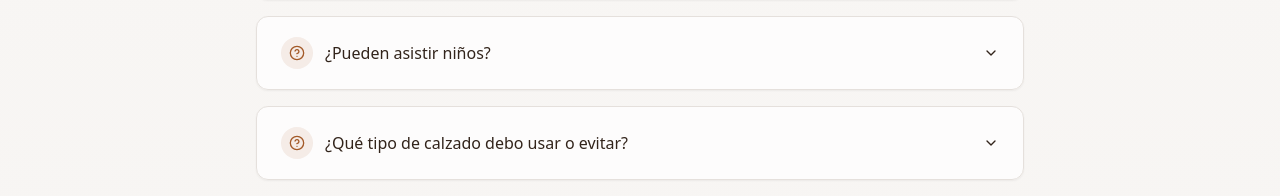
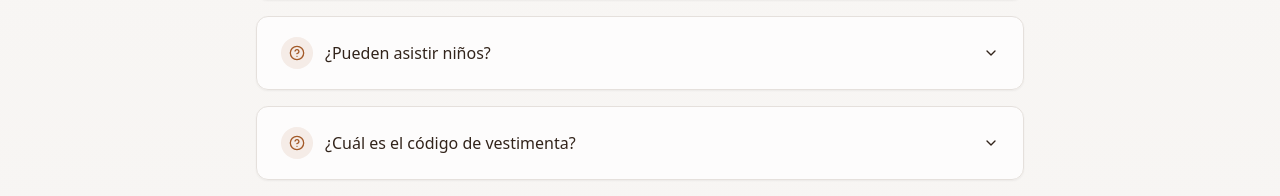
Before and after one commit to santiagogomezromero/matrimonio-vale-david, a React (Vite) app: page / in a window 1280 px wide. Shown: the part 9885-10081 px from the top of the page. Built offline with nearby package versions, Linux system fonts and the light colour scheme; a web font is replaced by a local one.

Commit message:
Preceding changes

```diff
--- a/src/contexts/LanguageContext.tsx
+++ b/src/contexts/LanguageContext.tsx
@@ -94,8 +94,8 @@ const translations = {
     'faq.q2.answer': 'Para que puedan aclimatarse sin problemas a la altitud (más de 2900 m s. n. m.), les recomendamos llegar al menos un día antes. Evita consumir alcohol o alimentos pesados o frituras ese día. Descansa, ya que te esperan dos días de pura celebración.',
     'faq.q3.question': '¿Pueden asistir niños?',
     'faq.q3.answer': '¡Nos encantan los niños! Sin embargo, las invitaciones serán específicas y les pedimos que solo traigan a los niños que aparecen en su invitación.',
-    'faq.q4.question': '¿Qué tipo de calzado debo usar o evitar?',
-    'faq.q4.answer': 'Aquí en el Valle Sagrado muchos de los caminos no están pavimentados, a menudo son de tierra y rocosos. Por lo que las botas o el calzado cerrado y abrigado son las mejores opciones para disfrutar cómodamente de este entorno. Por favor, no tacones.',
+    'faq.q4.question': '¿Cuál es el código de vestimenta?',
+    'faq.q4.answer': 'Para el viernes 1 de mayo la vestimenta es casual. La paleta de colores para ese día: blancos, beiges, cremas y marrones. La temperatura suele ser de 21 °C durante el día y de 7 °C durante la noche.\n\nPara el día en la laguna el 2 de mayo, el código es Sport Casual (Jeans). La temperatura podría oscilar entre los 18 °C hasta 7 °C.\n\nAquí en el Valle Sagrado muchos de los caminos no están pavimentados, a menudo son de tierra y rocosos. Por lo que las botas o el calzado cerrado y abrigado son las mejores opciones. Por favor, no tacones.',
     'faq.q5.question': '¿Dónde y a qué hora se celebrará la ceremonia y la recepción?',
     'faq.q5.answer': 'La ceremonia y la fiesta se celebrarán en la Cervecería del Valle de Pachar, ubicado a 20 minutos de la ciudad de Urubamba. Iniciaremos la ceremonia a la 1:30 p.m. por lo que pedimos llegar 15 a 30 minutos con antelación. El transporte de cortesía pasará por los hoteles arriba mencionados con antelación, estaremos comunicándoles cerca a la fecha esos detalles.',
     'faq.q6.question': '¿Puedo llevar a un acompañante?',
```
